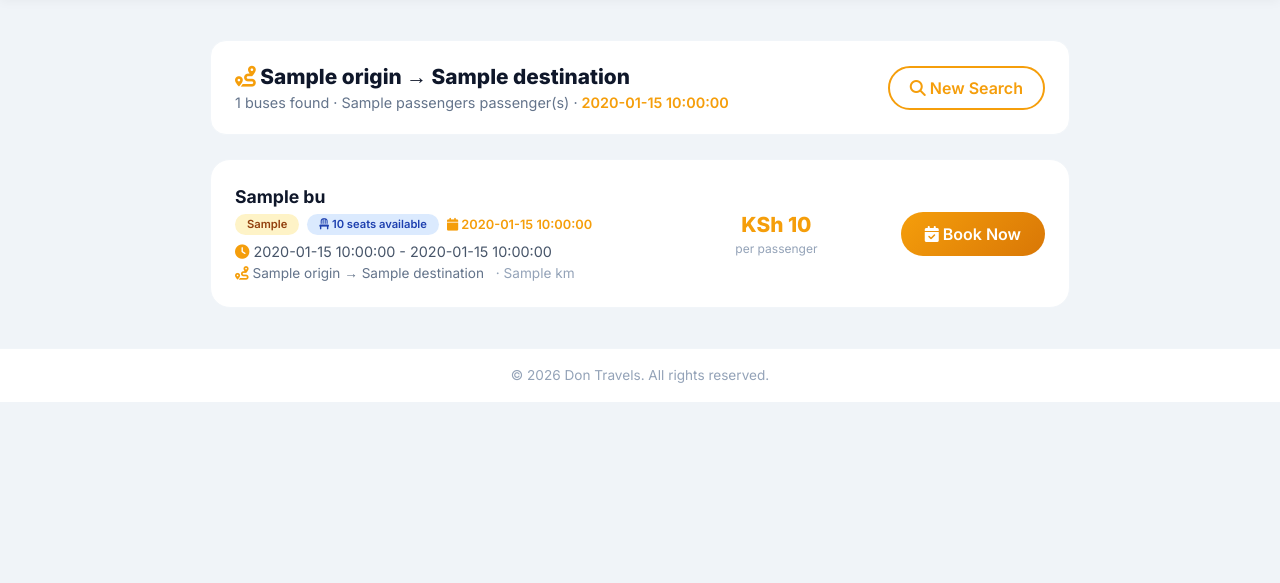
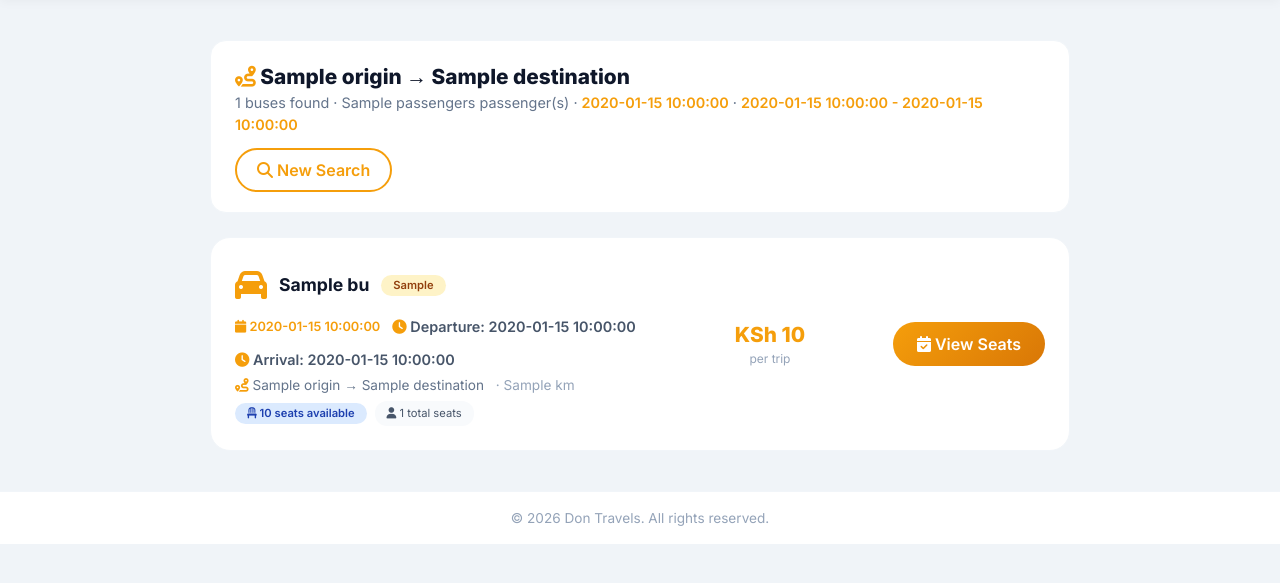
Before and after one commit to calvitec/dontravel, a Python web app: template templates/search_results.html in a window 1280 px wide. Shown: the part 63-646 px from the top of the page. Run offline with Jinja, Linux system fonts and the light colour scheme; the template is opened without the code that fills it: most values are stand-ins (such as "Sample title", 1, 10 or a date in 2020); some libraries are stand-ins or nearby versions.

Commit message:
Update search_results.html

```diff
--- a/templates/search_results.html
+++ b/templates/search_results.html
@@ -38,7 +38,12 @@
             font-size: 0.7rem;
             font-weight: 600;
         }
-        .bus-card .bus-time { color: #475569; font-size: 0.9rem; }
+        .bus-card .bus-time {
+            color: #475569;
+            font-size: 0.9rem;
+            font-weight: 600;
+        }
+        .bus-card .bus-time i { color: #f59e0b; }
         .bus-card .bus-price { font-weight: 800; font-size: 1.3rem; color: #f59e0b; }
         .bus-card .bus-seats {
             display: inline-block;
@@ -84,6 +89,20 @@
         }
         .btn-outline:hover { background: #f59e0b; color: white; }
 
+        .vehicle-icon {
+            font-size: 2rem;
+            color: #f59e0b;
+        }
+
+        .time-badge {
+            background: #f8fafc;
+            padding: 4px 12px;
+            border-radius: 12px;
+            font-size: 0.7rem;
+            color: #475569;
+            display: inline-block;
+        }
+
         @media (max-width: 768px) {
             .bus-card { grid-template-columns: 1fr; text-align: center; padding: 16px; }
             .bus-card .bus-actions { display: flex; flex-direction: column; gap: 8px; align-items: center; }
@@ -104,6 +123,7 @@
     </header>
 
     <section style="max-width:900px; margin:40px auto; padding:0 20px;">
+        <!-- Search Summary -->
         <div style="background:white; border-radius:16px; padding:20px 24px; margin-bottom:24px; border:1px solid #f1f5f9;">
             <div style="display:flex; align-items:center; justify-content:space-between; flex-wrap:wrap; gap:12px;">
                 <div>
@@ -114,39 +134,66 @@
                     <p style="color:#64748b; font-size:0.9rem;">
                         {{ results|length }} buses found · {{ passengers }} passenger(s) ·
                         <span style="color:#f59e0b; font-weight:600;">{{ date }}</span>
+                        {% if time_from and time_to %}
+                            · <span style="color:#f59e0b; font-weight:600;">{{ time_from }} - {{ time_to }}</span>
+                        {% endif %}
                     </p>
                 </div>
                 <a href="/" class="btn-outline"><i class="fas fa-search"></i> New Search</a>
             </div>
         </div>
 
+        <!-- Results -->
         {% if results %}
             {% for item in results %}
             <div class="bus-card">
                 <div>
-                    <div class="bus-name">{{ item.bus.company_name or 'Don Travels Express' }}</div>
-                    <div style="display:flex; align-items:center; gap:8px; flex-wrap:wrap; margin-top:4px;">
+                    <div style="display:flex; align-items:center; gap:12px; flex-wrap:wrap;">
+                        <span class="vehicle-icon">
+                            {% if item.vehicle.vehicle_type == 'Bus' %}
+                                <i class="fas fa-bus"></i>
+                            {% elif item.vehicle.vehicle_type == 'Noah' %}
+                                <i class="fas fa-shuttle-van"></i>
+                            {% else %}
+                                <i class="fas fa-car"></i>
+                            {% endif %}
+                        </span>
+                        <span class="bus-name">{{ item.bus.company_name or 'Don Travels' }}</span>
                         <span class="bus-type">{{ item.vehicle.vehicle_type or 'Standard' }}</span>
-                        <span class="bus-seats"><i class="fas fa-chair"></i> {{ item.available_seats }} seats available</span>
+                    </div>
+
+                    <div style="display:flex; align-items:center; gap:12px; flex-wrap:wrap; margin-top:6px;">
                         <span class="bus-date"><i class="fas fa-calendar"></i> {{ item.date }}</span>
+                        <span class="bus-time"><i class="fas fa-clock"></i> Departure: {{ item.bus.departure_time or '08:00' }}</span>
+                        <span class="bus-time"><i class="fas fa-clock"></i> Arrival: {{ item.bus.arrival_time or '14:00' }}</span>
                     </div>
-                    <div class="bus-time" style="margin-top:6px;">
-                        <i class="fas fa-clock" style="color:#f59e0b;"></i>
-                        {{ item.bus.departure_time or '08:00' }} - {{ item.bus.arrival_time or '14:00' }}
-                    </div>
-                    <div class="bus-route">
+
+                    <div class="bus-route" style="margin-top:4px;">
                         <i class="fas fa-route" style="color:#f59e0b;"></i>
                         {{ item.route.origin }} → {{ item.route.destination }}
                         <span style="color:#94a3b8; margin-left:8px;">· {{ item.route.distance_km or 0 }} km</span>
                     </div>
+
+                    <div style="display:flex; align-items:center; gap:8px; flex-wrap:wrap; margin-top:6px;">
+                        <span class="bus-seats"><i class="fas fa-chair"></i> {{ item.available_seats }} seats available</span>
+                        <span class="time-badge"><i class="fas fa-user"></i> {{ item.bus.total_seats }} total seats</span>
+                    </div>
                 </div>
+
                 <div style="text-align:center;">
                     <div class="bus-price">KSh {{ "%.0f"|format(item.fare) }}</div>
-                    <div style="color:#94a3b8; font-size:0.75rem;">per passenger</div>
+                    <div style="color:#94a3b8; font-size:0.75rem;">
+                        {% if item.vehicle.vehicle_type == 'Bus' %}
+                            per seat
+                        {% else %}
+                            per trip
+                        {% endif %}
+                    </div>
                 </div>
+
                 <div class="bus-actions">
                     <a href="/booking/{{ item.bus.id }}?date={{ item.date }}" class="btn-book">
-                        <i class="fas fa-calendar-check"></i> Book Now
+                        <i class="fas fa-calendar-check"></i> View Seats
                     </a>
                 </div>
             </div>
```
